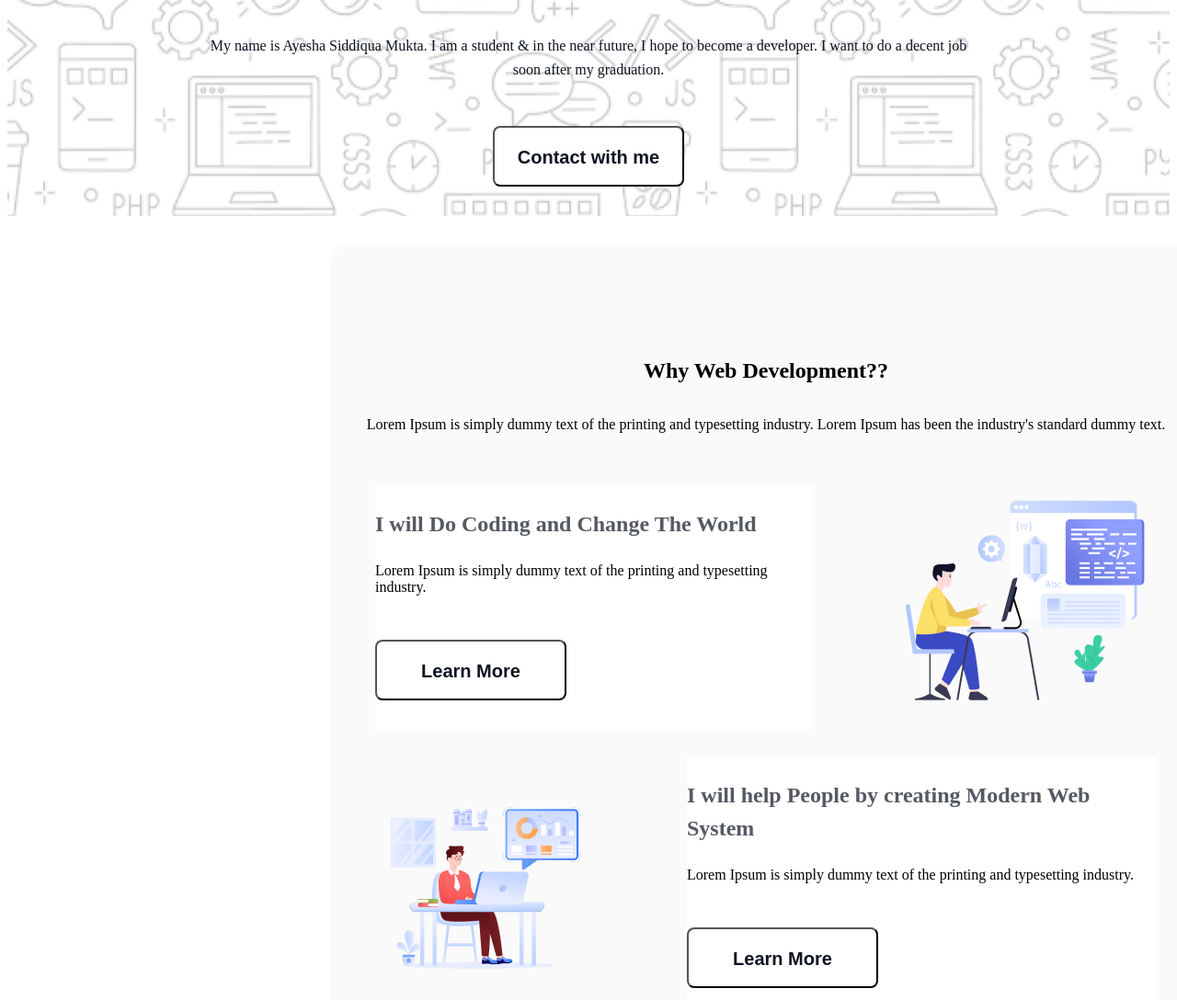
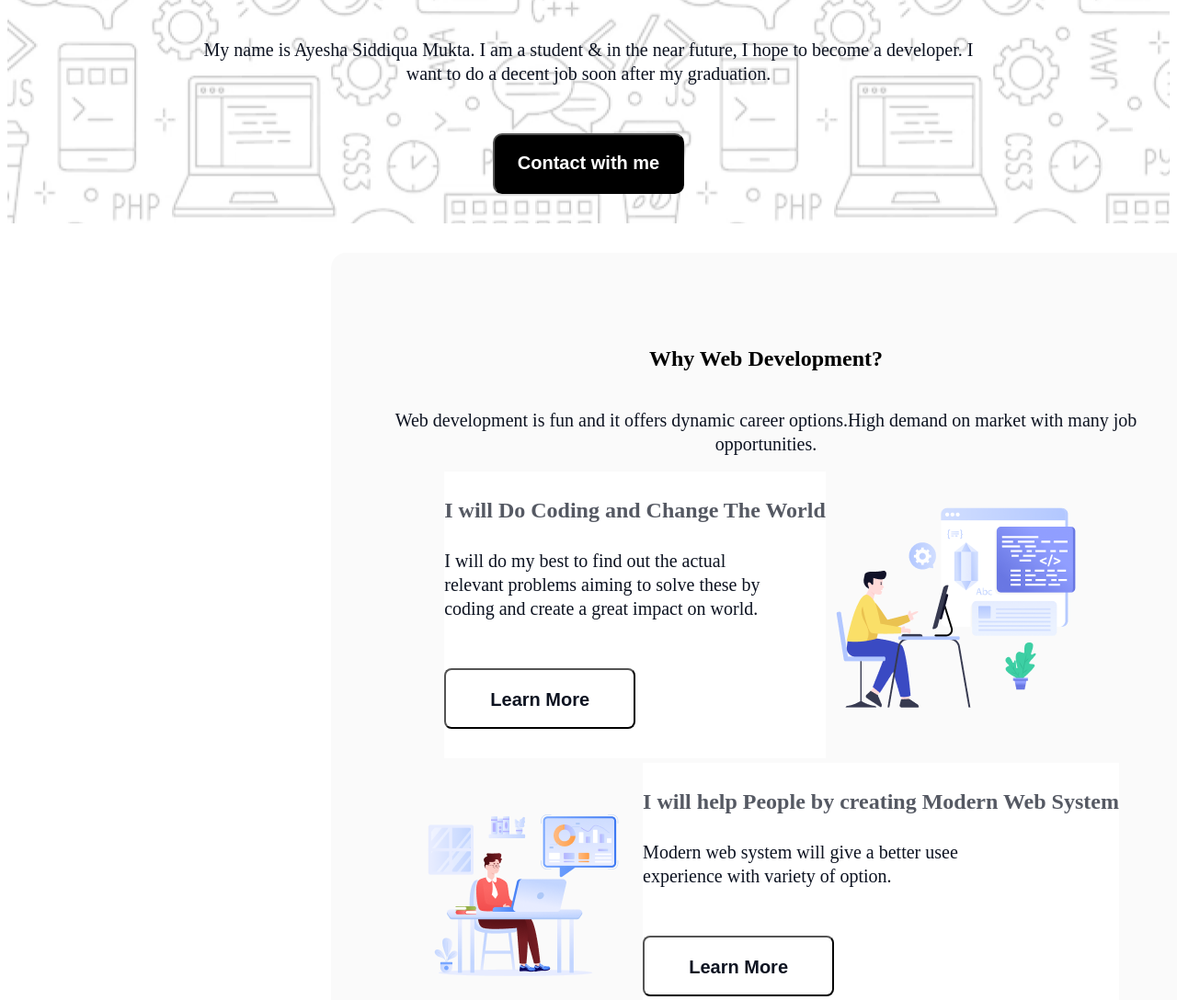
Before and after one commit to ayeshamukta/assignment-one, a plain HTML site: page index.html in a window 1280 px wide. Shown: the part 396-1484 px from the top of the page at 92% size. Drawn offline with Linux system fonts and the light colour scheme; a web font is replaced by a local one.

Commit message:
done with the model

```diff
--- a/index.html
+++ b/index.html
@@ -16,7 +16,9 @@
                 <h2 class="hd"> "In the near future, I hope to
                     become a Developer."</h2>
                 <p class="small_font">My name is Ayesha Siddiqua Mukta. I am a student & in the near future, I hope to become a developer. I want to do a decent job soon after my graduation.</p>
-                <button class="btn">Contact with me</button>
+
+                <a href="#abt"><button class="btn" >Contact with me</button></a>
+
 
             </div>
         </section>
@@ -28,13 +30,13 @@
             <div class="bg-two">
                 <div class="w-dev">
                     <div class="heading">
-                        <h2>Why Web Development??</h2>
-                        <p>Lorem Ipsum is simply dummy text of the printing and typesetting industry. Lorem Ipsum has been the industry's standard dummy text.</p>
+                        <h2>Why Web Development?</h2>
+                        <p class="small_font">Web development is fun and it offers dynamic career options.High demand on market with many job opportunities.</p>
                     </div>
                     <div class="content">
                         <div class="description">
                             <h3 class="title">I will Do Coding and Change The World</h3>
-                            <p>Lorem Ipsum is simply dummy text of the printing and typesetting industry.</p>
+                            <p class="small-font-two">I will do my best to find out the actual relevant problems aiming to solve these by coding and create a great impact on world.</p>
                             <button class="btn">Learn More</button>
                         </div>
                         <img src="assets/Layer_1.png" alt="">
@@ -44,7 +46,7 @@
                         <img src="assets/Group 3.png" alt="">
                         <div class="description">
                             <h3 class="title">I will help People by creating Modern Web System</h3>
-                            <p>Lorem Ipsum is simply dummy text of the printing and typesetting industry.</p>
+                            <p class="small-font-two">Modern web system will give a better usee experience with variety of option.</p>
                             <button class="btn">Learn More</button>
                         </div>
 
@@ -53,7 +55,7 @@
                     <div class="content">
                         <div class="description">
                             <h3 class="title">I will Do Coding and Change The World</h3>
-                            <p>Lorem Ipsum is simply dummy text of the printing and typesetting industry.</p>
+                            <p class="small-font-two">The World is waiting for us to change the world through our coding.</p>
                             <button class="btn">Learn More</button>
                         </div>
                         <img src="assets/Group 4.png" alt="">
@@ -69,7 +71,7 @@
         <section class="video">
             <div class="v-con">
                 <h3 class="v-heading">My Inspiration</h3>
-                <p class="small_font">Lorem Ipsum is simply dummy text of the printing and typesetting industry. Lorem Ipsum has been the industry's standard dummy text.</p>
+                <p class="small_font">Web development is a blend of creativity and technology with a vision. Here people have enormous learning opportunities with freedom and flexibility to work.</p>
             </div>
 
             <div class="v-box">
@@ -78,12 +80,12 @@
 
         </section>
     </main>
-    <footer>
+    <footer id="abt">
         <section class="part-one">
             <div class="inner">
                 <div>
                     <h3 class="f_h">I need Support</h3>
-                    <p class="small_font f-c">Lorem Ipsum is simply dummy text of the printing and typesetting industry.</p>
+                    <p class="small_font f-c">We are here to serve our customer 24/7. Just a click away.</p>
                 </div>
                 <form action="">
                     <input class="suggest" color="white" type="text" placeholder="     Suggest me any feedback for me">
--- a/style/style.css
+++ b/style/style.css
@@ -1,12 +1,7 @@
 @import url('https://fonts.googleapis.com/css2?family=Azeret+Mono:ital,wght@0,100..900;1,100..900&display=swap');
 
 
-.azeret-mono-normal {
-  font-family: "Azeret Mono", monospace;
-  font-optical-sizing: auto;
-  font-weight: normal;
-  font-style: normal;
-}
+
 /* New Year Part  */
 .dev
 {
@@ -36,8 +31,8 @@
 }
 .small_font
 {
-    font-size: 16px;
-    font-weight: 400;
+    font-size: 20px;
+    font-weight: 500px;
     line-height: 26px;
     color: rgb(13, 19, 33);
     width: 852px;
@@ -48,19 +43,33 @@
     background-image: url(../assets/Hero-bg.png);
     /* bottom: 4462px; */
 }
-.btn
+.dev .btn
+{
+        background-color: black;
+        color: white;
+        border-radius: 10px;
+        font-weight: 800px;
+        font-size: 20px;
+        padding: 0px;
+
+
+}
+button
 {
     border-radius: 8px;
-    background: rgb(13, 19, 33);
+    /* background-color: rgb(13, 19, 33); */
     margin: 32px 0px;
     padding: 21px 24px 21px 24px;
-    color: white;
+
     width: 208px;
     height: 66px;
+    color: white;
+    background-color: black;
+
 }
 /* why development part */
 
-.bg .bg-two >.w-dev
+.bg .bg-two .w-dev
 {
     width: 946px;
     height: 1072px;
@@ -69,14 +78,14 @@
     justify-content: center;
     align-items: center;
     padding: 0px;
-    margin: 48px 0px;
+
 }
 .w-dev .content
 {
     display: flex;
     justify-content: space-between;
-    gap: 99px;
-    width: 850px;
+    gap: 10px;
+    max-width: 850px;
     height: 240px;
     align-items: center;
     margin: 32px 0px;
@@ -165,17 +174,10 @@
 .v-con
 {
 
-    /* width: 852px;
-    height: 113px;
-    display: flex;
-    flex-direction: column;
-    justify-content: flex-start;
-    align-items: center;
-    padding: 0px;
-    margin: 48px 0px;*/
+
     text-align: center;
     margin-top: 48px 0px;
-    /* padding-bottom: 20px; */
+
 }
 .v-heading
 {
@@ -218,7 +220,7 @@ iframe
 .part-one
 {
     background-image: url(../assets/handshake.jpg);
-    background-image: rgba(0, 0, 0, 0.2),rgba(0, 0, 0, 0.2),rgba(0, 0, 0, 0.2);
+    background-color: rgba(0, 0, 0, 0.2),rgba(0, 0, 0, 0.2),rgba(0, 0, 0, 0.2);
     border-radius: 16px;
     background-size: cover;
     background-position: 100%;
@@ -335,3 +337,12 @@ iframe
     gap:35%;
     margin-left: 10%;
 }
+.small-font-two
+{
+    font-size: 20px;
+    font-weight: 500px;
+    line-height: 26px;
+    color: rgb(13, 19, 33);
+    width: 350px;
+    text-align: start;
+}
```
